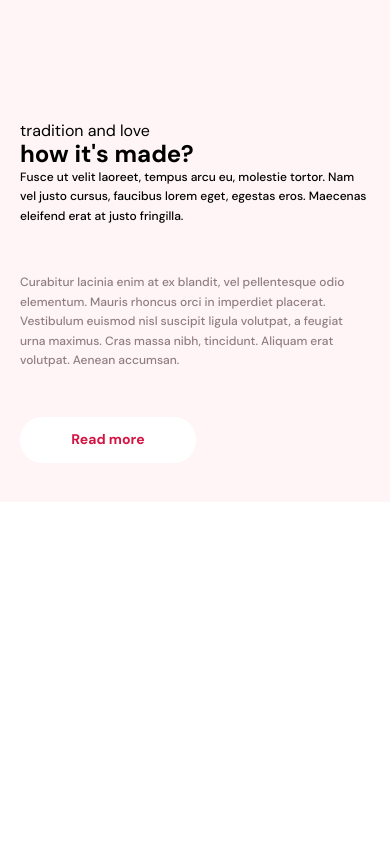
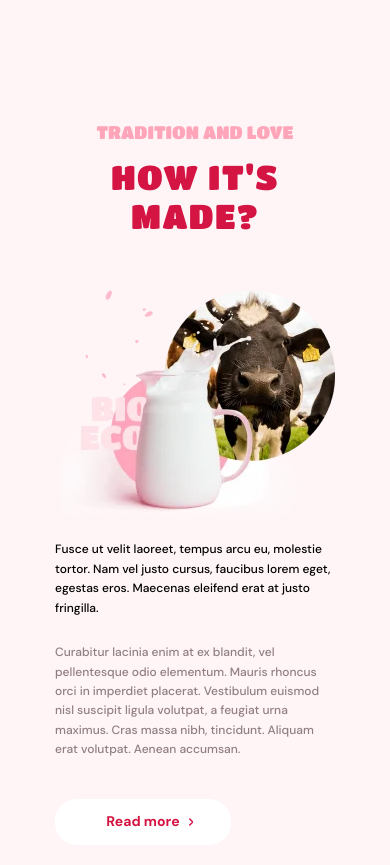
Before and after one commit to KORZHILLIA/dragons, a website built with Parcel: page src/index.html in a window 390 px wide. Shown: the part 833-1698 px from the top of the page. Before the commit the page ends 1335 px from the top, so only its background shows below. Built offline with nearby package versions, Linux system fonts and the light colour scheme.

Commit message:
Стили для кнопки

```diff
--- a/src/index.js
+++ b/src/index.js
@@ -1,3 +1 @@
 import './sass/main.scss';
-
-console.log("iii")
--- a/src/partials/about.html
+++ b/src/partials/about.html
@@ -1,40 +1,58 @@
-<section class="section section__about">
+<section id="#about" class="section section__about">
   <div class="container">
     <p class="section__text">tradition and love</p>
     <h2 class="section__title">how it's made?</h2>
-    <!-- <picture class="about__image">
+    <picture class="about__image">
       <source
-        src="./images/about/img-4/img-4-mobile-1x.webp 1x, ./images/about/img-4/img-4-mobile-2x.webp, ./images/about/img-4/img-4-mobile-3x.webp"
+        srcset="
+          ./images/about/img-4/img-4-desk-1x.webp 1x,
+          ./images/about/img-4/img-4-desk-2x.webp 2x
+        "
+        media="(min-width:1280px)"
+        type="image/webp"
+      />
+      <source
+        srcset="
+          ./images/about/img-4/img-4-desk-1x.png 1x,
+          ./images/about/img-4/img-4-desk-2x.png 2x
+        "
+        media="(min-width:1280px)"
+        type="image/png"
+      />
+      <source
+        srcset="
+          ./images/about/img-4/img-4-tabl-1x.webp 1x,
+          ./images/about/img-4/img-4-tabl-2x.webp 2x
+        "
+        media="(min-width:768px)"
+        type="image/webp"
+      />
+      <source
+        srcset="
+          ./images/about/img-4/img-4-tabl-1x.png 1x,
+          ./images/about/img-4/img-4-tabl-2x.png 2x
+        "
+        media="(min-width:768px)"
+        type="image/png"
+      />
+      <source
+        srcset="
+          ./images/about/img-4/img-4-mobile-1x.webp 1x,
+          ./images/about/img-4/img-4-mobile-2x.webp 2x
+        "
         media="(max-width:767px)"
         type="image/webp"
       />
       <source
-        src="./images/about/img-4/img-4-mobile-1x.png 1x, ./images/about/img-4/img-4-mobile-2x.png, ./images/about/img-4/img-4-mobile-3x.png"
+        srcset="
+          ./images/about/img-4/img-4-mobile-1x.png 1x,
+          ./images/about/img-4/img-4-mobile-2x.png 2x
+        "
         media="(max-width:767px)"
         type="image/png"
       />
-      <source
-        src="./images/about/img-4/img-4-tabl-1x.webp 1x, ./images/about/img-4/img-4-tabl-2x.webp, ./images/about/img-4/img-4-tabl-3x.webp"
-        media="(max-width:767px)"
-        type="image/webp"
-      />
-      <source
-        src="./images/about/img-4/img-4-tabl-1x.png 1x, ./images/about/img-4/img-4-tabl-2x.png, ./images/about/img-4/img-4-tabl-3x.png"
-        media="(max-width:767px)"
-        type="image/png"
-      />
-      <source
-        src="./images/about/img-4/img-4-desk-1x.webp 1x, ./images/about/img-4/img-4-desk-2x.webp, ./images/about/img-4/img-4-desk-3x.webp"
-        media="(max-width:767px)"
-        type="image/webp"
-      />
-      <source
-        src="./images/about/img-4/img-4-desk-1x.png 1x, ./images/about/img-4/img-4-desk-2x.png, ./images/about/img-4/img-4-desk-3x.png"
-        media="(max-width:767px)"
-        type="image/png"
-      />
-      <img class="image" src="../images/about/img-4/img-4-mobile-1x.png" alt="Cow" />
-    </picture> -->
+      <img class="image" src="./images/about/img-4/img-4-mobile-1x.png" alt="Cow" />
+    </picture>
     <p class="about__text about__text--main">
       Fusce ut velit laoreet, tempus arcu eu, molestie tortor. Nam vel justo cursus, faucibus lorem
       eget, egestas eros. Maecenas eleifend erat at justo fringilla.
@@ -44,10 +62,12 @@
       imperdiet placerat. Vestibulum euismod nisl suscipit ligula volutpat, a feugiat urna maximus.
       Cras massa nibh, tincidunt. Aliquam erat volutpat. Aenean accumsan.
     </p>
-    <button class="btn about__btn" type="button" data-modal-open>Read more</button>
-    <!-- <svg class="about__icon">
-      <use href="./images/sprite.svg#"></use>
-    </svg> -->
+    <div class="about__wrapper">
+      <button class="btn about__btn" type="button" data-modal-open>Read more</button>
+      <svg class="about__icon" width="4.5" height="8">
+        <use href="./images/sprite.svg#icon-vector-btn"></use>
+      </svg>
+    </div>
     <!-- <div class="backdrop is-hidden" data-modal>
       <div class="modal">
         <button class="modal__button" data-modal-close>
--- a/src/sass/components/_about.scss
+++ b/src/sass/components/_about.scss
@@ -1,49 +1,49 @@
-// .container {
-//     margin-left: auto;
-//     margin-right: auto;
-//     padding-left: 20px;
-//     padding-right: 20px;
+.container {
+    margin-left: auto;
+    margin-right: auto;
+    padding-left: 20px;
+    padding-right: 20px;
 
-//     @media screen and (min-width:320px) {
-//         width: 320px;
-//     }
+    @media screen and (min-width:320px) {
+        width: 320px;
+    }
 
-//     @media screen and (min-width:768px) {
-//         width: 768px;
-//     }
+    @media screen and (min-width:768px) {
+        width: 768px;
+    }
 
-//     @media screen and (min-width:1200px) {
-//         width: 1200px;
-//     }
-// }
+    @media screen and (min-width:1200px) {
+        width: 1200px;
+    }
+}
 
-// .section__text{
-//     margin-bottom: 15px;
+.section__text{
+    margin-bottom: 15px;
 
-//     font-family: 'Titan One';
-//     font-style: normal;
-//     font-weight: 400;
-//     font-size: 18px;
-//     line-height: 1.16;
-//     text-align: center;
-//     text-transform: uppercase;
+    font-family: 'Titan One';
+    font-style: normal;
+    font-weight: 400;
+    font-size: 18px;
+    line-height: 1.16;
+    text-align: center;
+    text-transform: uppercase;
 
-//     color: $secondaryTitleColor;
-// }
-// .section__title{
-//     margin-bottom: 26px;
+    color: $secondaryTitleColor;
+}
+.section__title{
+    margin-bottom: 26px;
 
-//     font-family: 'Titan One';
-//     font-style: normal;
-//     font-weight: 400;
-//     font-size: 34px;
-//     line-height: 1.14;
-//     text-align: center;
-//     letter-spacing: 0.04em;
-//     text-transform: uppercase;
+    font-family: 'Titan One';
+    font-style: normal;
+    font-weight: 400;
+    font-size: 34px;
+    line-height: 1.14;
+    text-align: center;
+    letter-spacing: 0.04em;
+    text-transform: uppercase;
 
-//     color: $mainTitleColor;
-// }
+    color: $mainTitleColor;
+}
 .section__about {
     padding-top: 125px;
     padding-bottom: 39px;
@@ -53,7 +53,6 @@
     margin-bottom: 46px;
 }
 .about__text{
-    margin-bottom: 47px;
     font-family: 'DM Sans';
     font-style: normal;
     font-weight: 500;
@@ -63,8 +62,10 @@
 }
 .about__text--main{
     color: $blackTextColor;
+    margin-bottom: 25px;
 }
 .about__text--sub{
+    margin-bottom: 39px;
     color: $mainTextColor;
 }
 .about__btn{
@@ -85,3 +86,12 @@
     border-radius: 22px;
     border: 0px;
 }
+.about__wrapper{
+    position: relative;
+    display: inline-block;
+}
+.about__icon{
+    position: absolute;
+    top: 19px;
+    right: 38px;
+}
```
